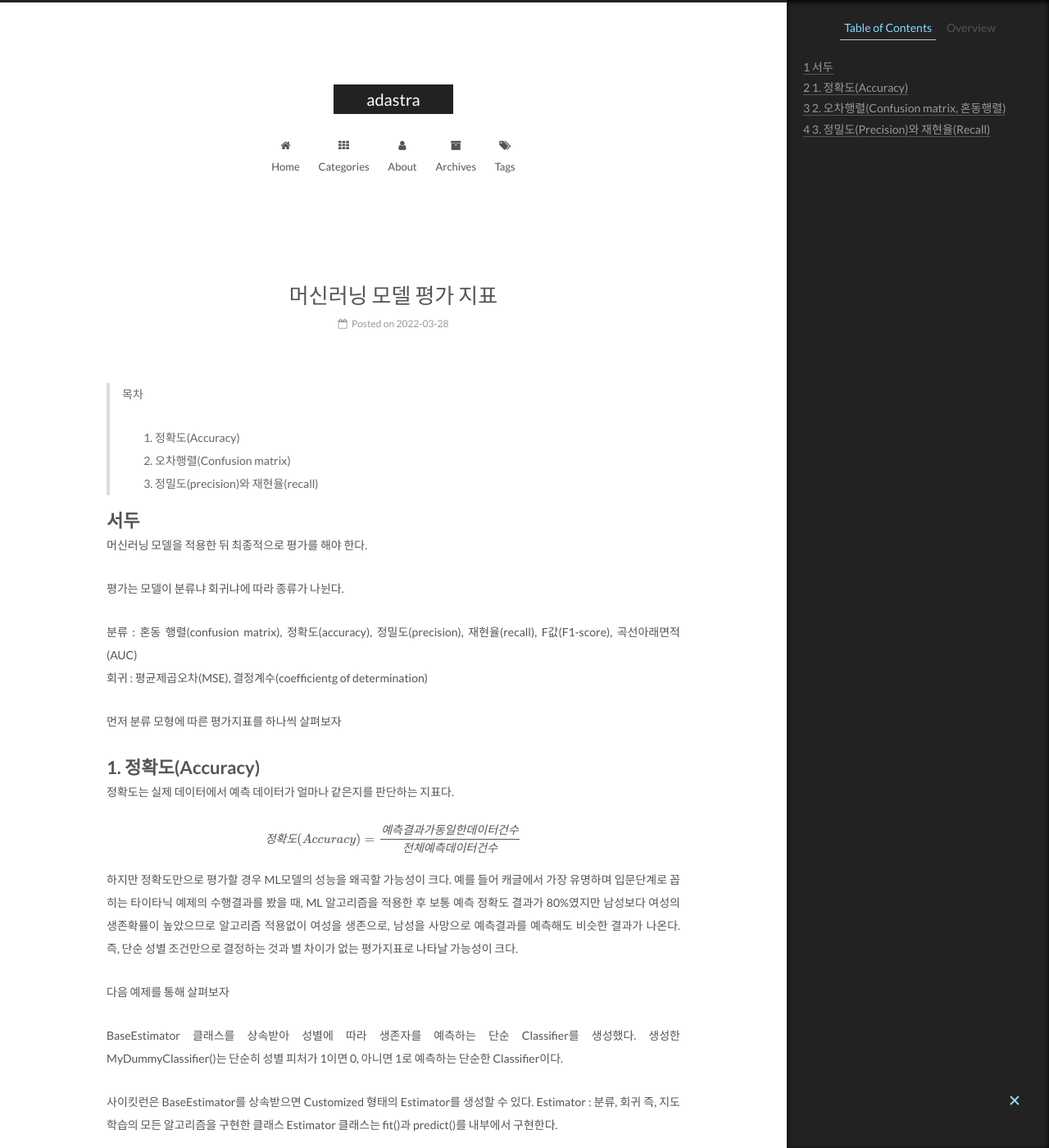
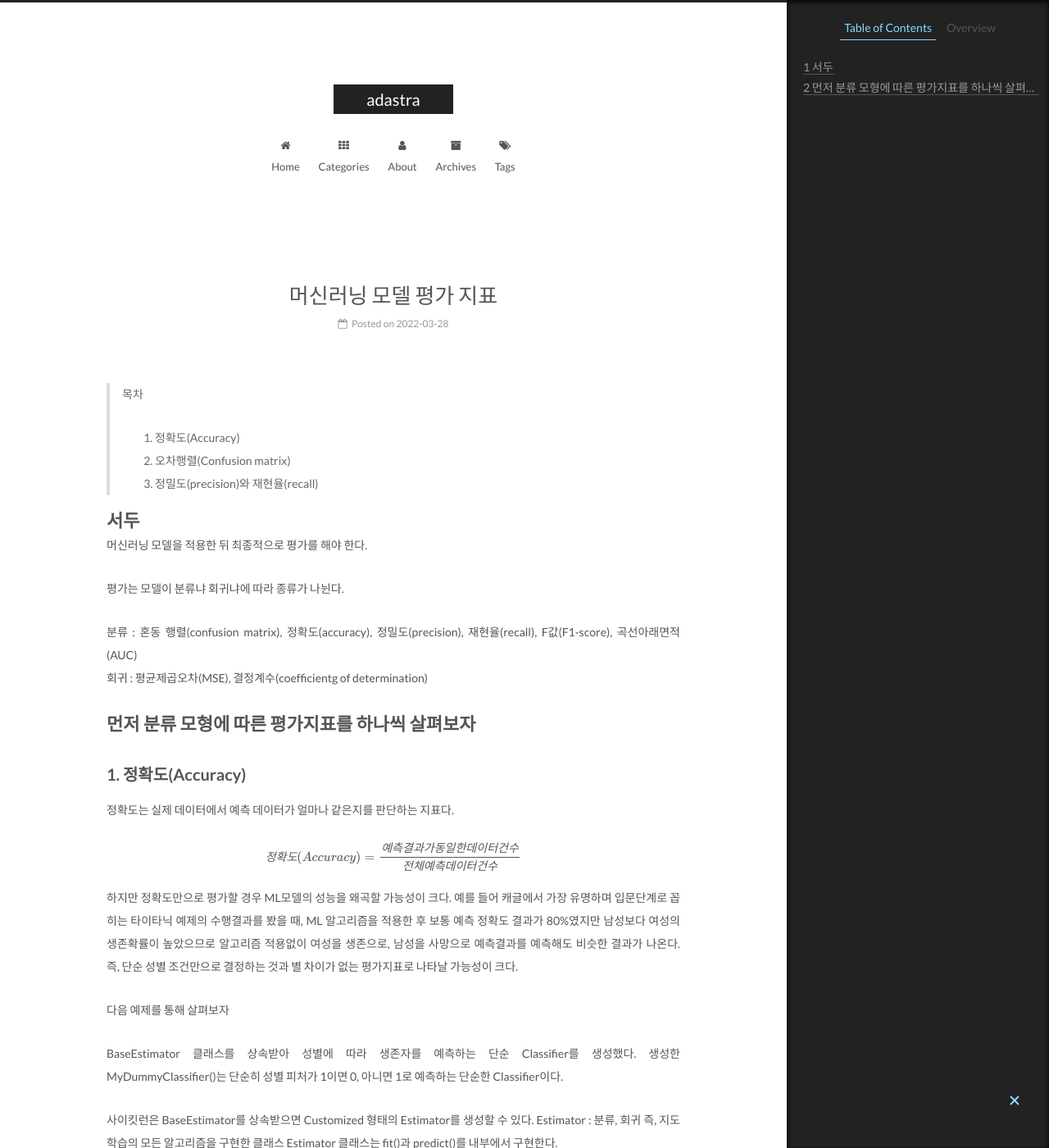
Before and after one commit to jhoonpaik/qorwlgns11123.github.io, a Jekyll site: the page built from _posts/2022-03-28-머신러닝-모델-평가지표.md, in a window 1280 px wide and 1400 px high. Shown: the whole window at 82% size. Built offline with Jekyll 4.4.1, drawn with Linux system fonts in a browser that asks for light colours; formulas are drawn with MathJax 3.

Commit message:
accuracy post update

```diff
--- a/_posts/2022-03-28-머신러닝-모델-평가지표.md
+++ b/_posts/2022-03-28-머신러닝-모델-평가지표.md
@@ -19,9 +19,9 @@ tags:
 분류 : 혼동 행렬(confusion matrix), 정확도(accuracy), 정밀도(precision), 재현율(recall), F값(F1-score), 곡선아래면적(AUC)
 회귀 : 평균제곱오차(MSE), 결정계수(coefficientg of determination)
 
-먼저 분류 모형에 따른 평가지표를 하나씩 살펴보자
+# 먼저 분류 모형에 따른 평가지표를 하나씩 살펴보자
 
-# 1. 정확도(Accuracy)
+##  1. 정확도(Accuracy)
 정확도는 실제 데이터에서 예측 데이터가 얼마나 같은지를 판단하는 지표다.
 
 $$
@@ -126,7 +126,7 @@ DummyClassifier 정확도 : 0.7877
 
 이와 같이 단순한 알고리즘 예측결과도 정확도 결과가 약 78%로 높은 수치가 나올 수 있으므로 모델학습에 대한 정확도를 평가지표를 활용할 경우 항상 신중해야 한다.
 
-# 2. 오차행렬(Confusion matrix, 혼동행렬)
+## 2. 오차행렬(Confusion matrix, 혼동행렬)
 오차행렬(Confusion matrix, 혼동행렬)은 학습된 분류모델이 예측을 수행하면서 얼마나 헷갈리는지에 대해서 보여주는 지표이다.
 
 ![](https://images.velog.io/images/adastra/post/7ffeabe6-8760-4615-a6fb-640e8f80e525/%EC%98%A4%EC%B0%A8%ED%96%89%EB%A0%AC1.png "")
@@ -146,7 +146,7 @@ TN, FP, FN, TP 값을 조합하여 Classifier의 성능을 측정할 수 있는
 정확도는 분류 모델의 성능을 측정할 수 있는 한 가지의 요소일 뿐이다.
 불균형데이터에서는 정확도보다 정밀도(Precision)와 재현율(Recall)이 더 선호되는 평가지표이다.
 
-# 3. 정밀도(Precision)와 재현율(Recall)
+## 3. 정밀도(Precision)와 재현율(Recall)
 
 정밀도와 재현율은 Positive 예측 성능에 좀 더 초점을 맞춘 평가지표이다.
 정밀도와 재현율은 다음과 같은 공식으로 계산된다.
```
